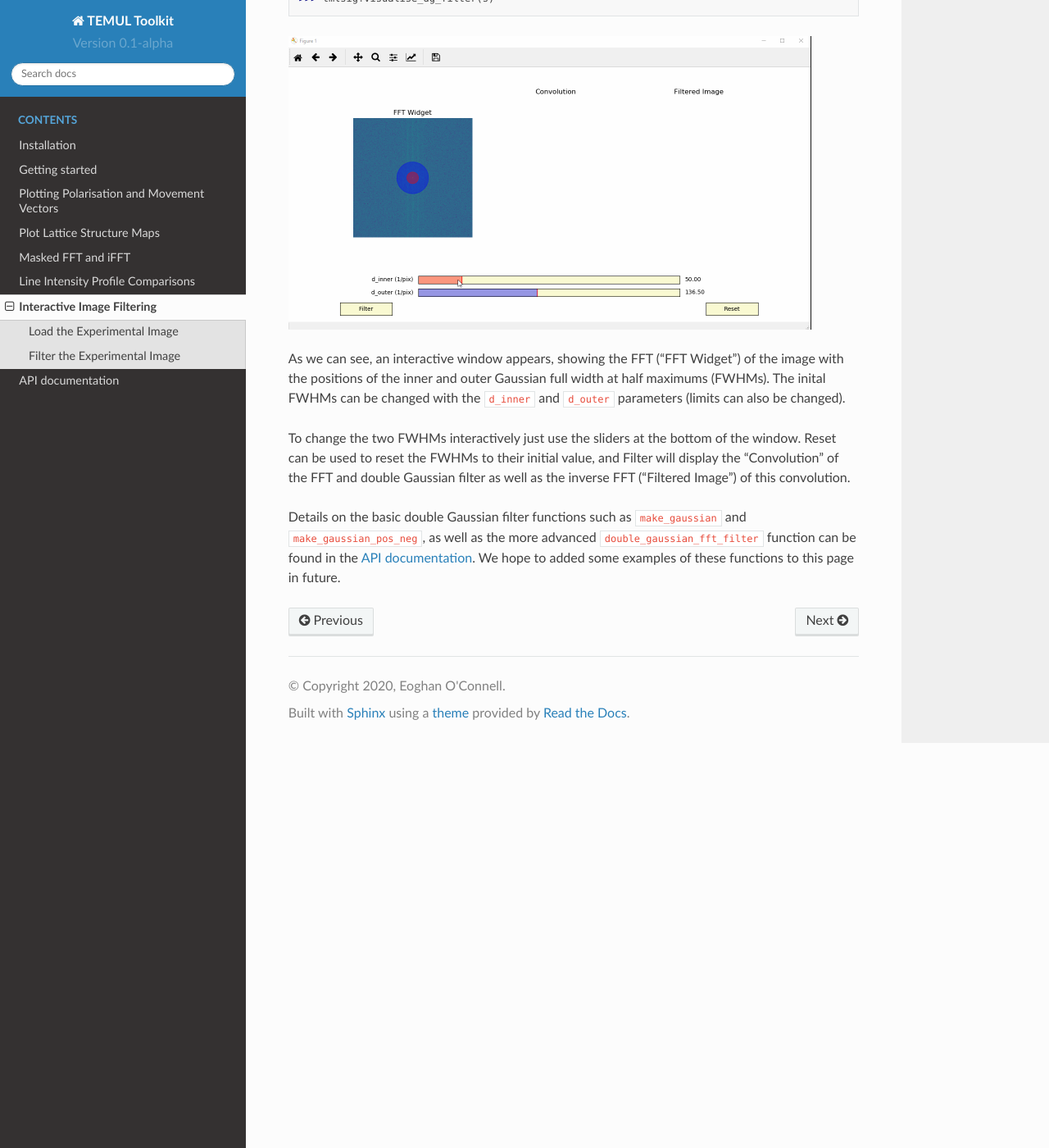
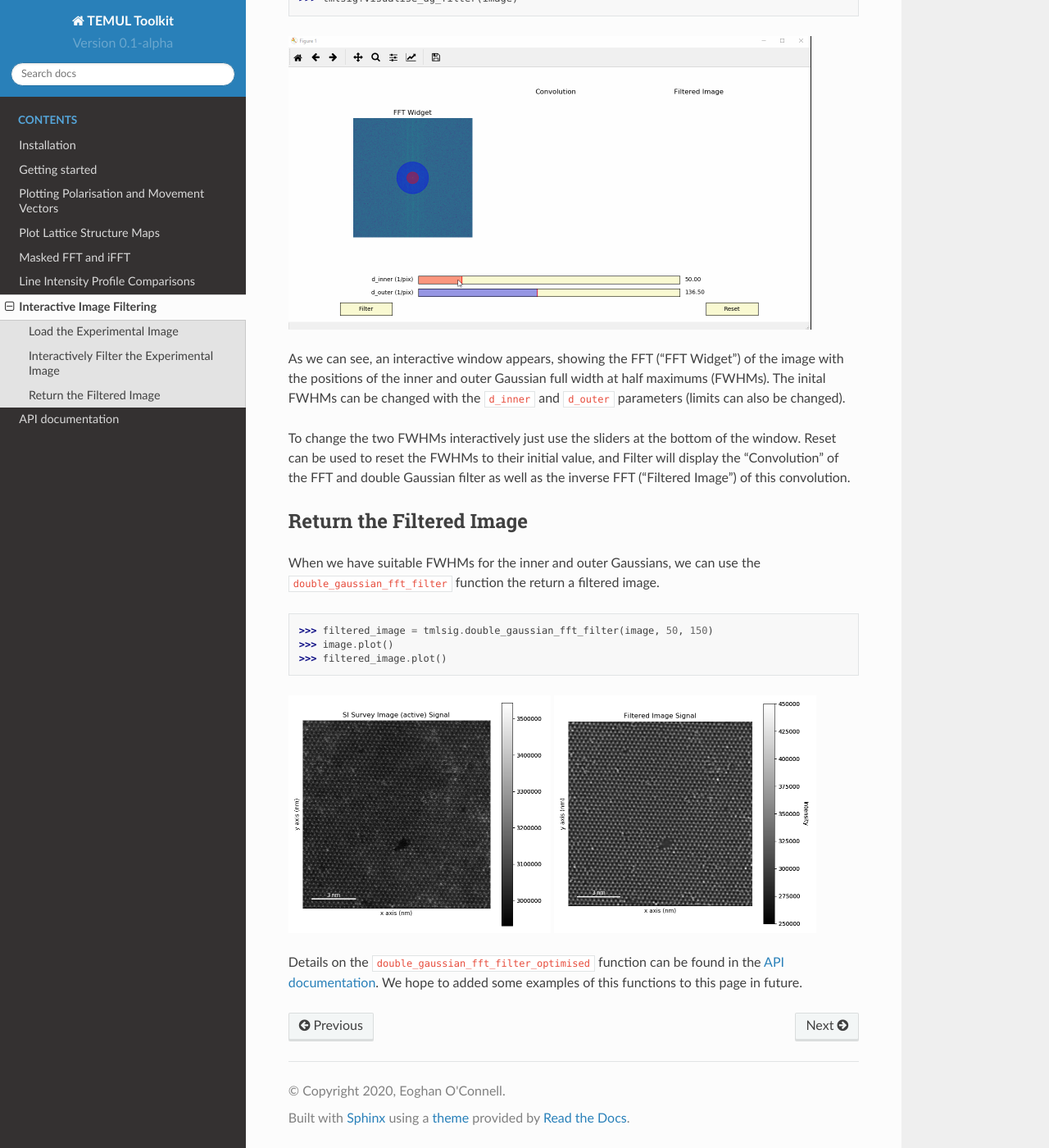
Before and after one commit to PinkShnack/TEMUL, a Sphinx documentation site: the page built from doc/dg_visualiser_tutorial.rst, in a window 1280 px wide and 1400 px high, scrolled down 614 px. Shown: the whole window at 82% size. Built offline with Sphinx 7.4.7 and the Read the Docs theme 2.0.0, drawn with Linux system fonts in a browser that asks for light colours; formulas are drawn with MathJax 3; some of the changed text lies outside the part shown.

Commit message:
created dg filter basic func and added more to docs

```diff
--- a/doc/dg_visualiser_tutorial.rst
+++ b/doc/dg_visualiser_tutorial.rst
@@ -23,19 +23,19 @@ TEMUL package.
 
     >>> import temul.signal_processing as tmlsig
     >>> from temul.example_data import load_Se_implanted_MoS2_data
-    >>> s = load_Se_implanted_MoS2_data()
+    >>> image = load_Se_implanted_MoS2_data()
 
 
 
-Filter the Experimental Image
------------------------------
+Interactively Filter the Experimental Image
+-------------------------------------------
 
 Run the :python:`visualise_dg_filter` function. There are lots of other parameters
 too for customisation.
 
 .. code-block:: python
 
-    >>> tmlsig.visualise_dg_filter(s)
+    >>> tmlsig.visualise_dg_filter(image)
 
 .. image:: tutorial_images/dg_filter_tutorial/dg_visualiser.gif
     :scale: 50 %
@@ -51,7 +51,26 @@ FWHMs to their initial value, and Filter will display the "Convolution" of the F
 and double Gaussian filter as well as the inverse FFT ("Filtered Image") of this
 convolution.
 
-Details on the basic double Gaussian filter functions such as :python:`make_gaussian`
-and :python:`make_gaussian_pos_neg`, as well as the more advanced
-:python:`double_gaussian_fft_filter` function can be found in the :ref:`api_doc`.
-We hope to added some examples of these functions to this page in future.
+
+Return the Filtered Image
+-------------------------
+
+When we have suitable FWHMs for the inner and outer Gaussians, we can use
+the :python:`double_gaussian_fft_filter` function the return a filtered image.
+
+.. code-block:: python
+
+    >>> filtered_image = tmlsig.double_gaussian_fft_filter(image, 50, 150)
+    >>> image.plot()
+    >>> filtered_image.plot()
+
+.. image:: tutorial_images/dg_filter_tutorial/image_plot.png
+    :scale: 50 %
+
+.. image:: tutorial_images/dg_filter_tutorial/filtered_image_plot.png
+    :scale: 50 %
+
+
+Details on the :python:`double_gaussian_fft_filter_optimised` function can be
+found in the :ref:`api_doc`.
+We hope to added some examples of this functions to this page in future.
```
Also changed, not shown: doc/tutorial_images/dg_filter_tutorial/filtered_image_plot.png (added), doc/tutorial_images/dg_filter_tutorial/image_plot.png (added), 12 other files.
